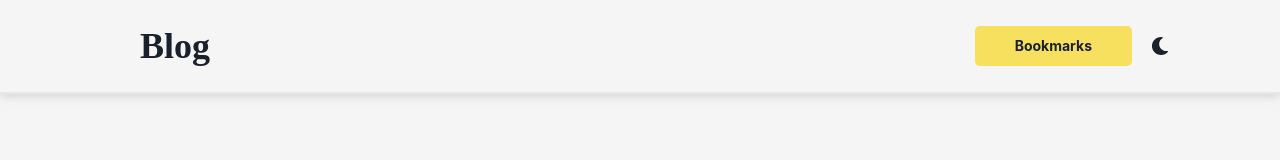
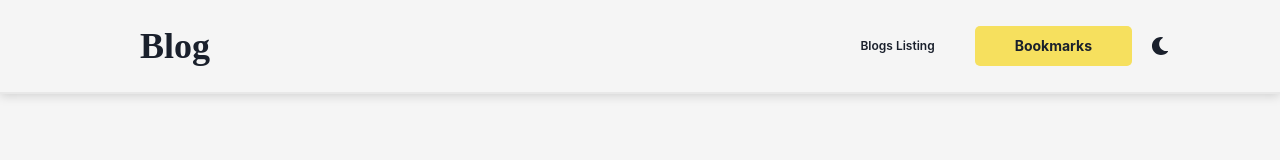
Before and after one commit to zura12337/blog-front, a React (Create React App) app: page /blogs in a window 1280 px wide. Shown: the top 160 px of the page. Built offline with nearby package versions, Linux system fonts and the light colour scheme; no server answers; what superagent-jsonapify would draw is missing.

Commit message:
✨ update navbar links.

```diff
--- a/src/components/NavBar.js
+++ b/src/components/NavBar.js
@@ -39,6 +39,18 @@ export default function NavBar() {
         </Link>
       </Heading>
       <Flex>
+        <Link
+          href="/blogs"
+          _hover={{ textDecoration: 'none' }}
+          _focus={{ outline: 'none' }}
+          px={10}
+          alignSelf="center"
+          fontSize={12}
+          fontFamily={'heading'}
+          fontWeight={600}
+        >
+          Blogs Listing
+        </Link>
         <Box py={2} px={10} bg={btnBg} justifySelf="flex-end" borderRadius={5}>
           <Text>
             <Link
```
Also changed, not shown: 1 other file (tests, documents, lock files or other folders).
